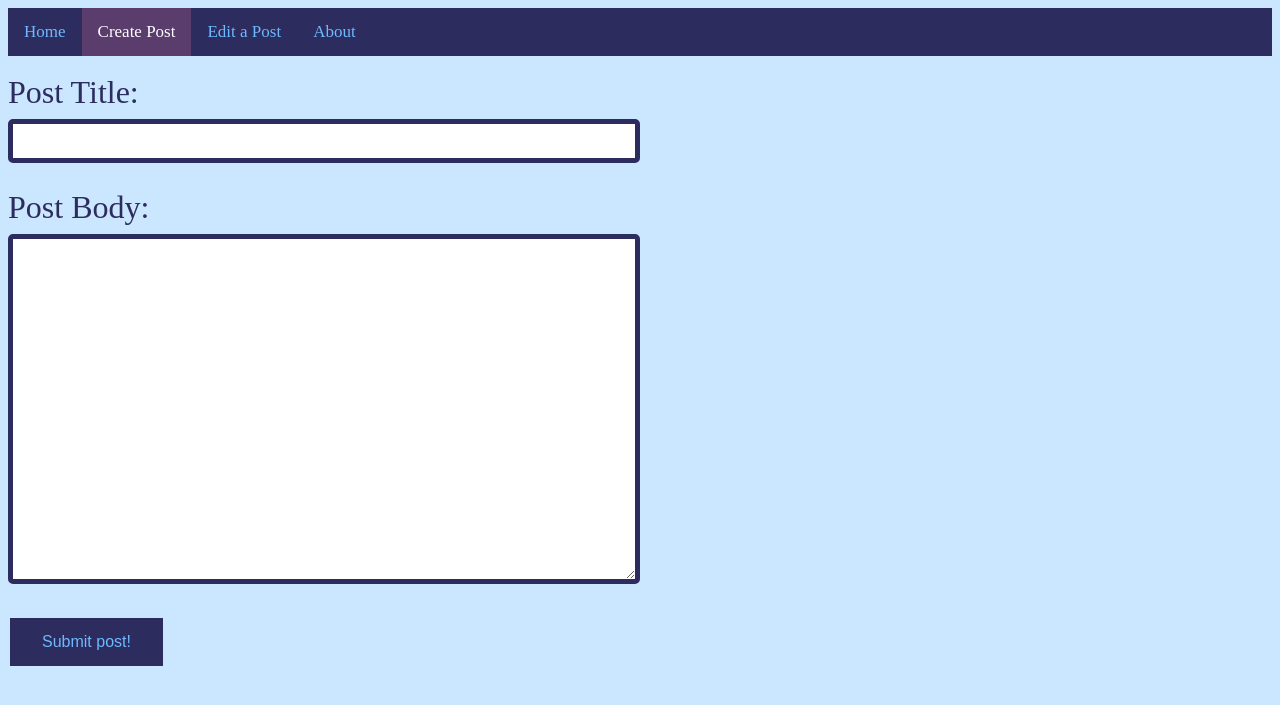
After one commit to Ben10Harper/CS401_Final_Website, a PHP site: page /newpost.php in a window 1280 px wide. The commit adds this page. Shown: the top 705 px of the page. Run offline with PHP 8.4, Linux system fonts and the light colour scheme.

Commit message:
can now create new posts, all posts appear on home page

```diff
--- a/css/style.css
+++ b/css/style.css
@@ -33,3 +33,79 @@ h2 {
     background-color: #5b3d6d;
     color: white;
 }
+
+input[type=text] {
+    width: 50%;
+    background-color: #ffffff;
+    color:rgb(44, 44, 94);
+    padding: 3px 3px;
+    margin: 8px 0;
+    box-sizing: border-box;
+    border: 5px solid rgb(44, 44, 94);
+    border-radius: 5px;
+    text-align: start;
+    font-size: 24px;
+}
+
+textarea {
+    width: 50%;
+    height: 350px;
+    background-color: #ffffff;
+    color:rgb(44, 44, 94);
+    padding: 3px 3px;
+    margin: 8px 0;
+    box-sizing: border-box;
+    border: 5px solid rgb(44, 44, 94);
+    border-radius: 5px;
+    text-align: start;
+}
+
+input[type=text]:focus {
+    border: 5px solid #a454d3;
+}
+
+textarea:focus {
+    border: 5px solid #a454d3;
+}
+
+input[type=submit] {
+    border: none;
+    color:#6eb9ff;
+    background-color: rgb(44, 44, 94);
+    padding: 15px 32px;
+    text-align: center;
+    text-decoration: none;
+    display: inline;
+    font-size: 16px;
+    margin: 4px 2px;
+    cursor: pointer;
+}
+
+input[type=submit]:hover {
+    background-color: rgb(36, 172, 138);
+    color: black;
+}
+
+button {
+    border: none;
+    color:#6eb9ff;
+    background-color: rgb(44, 44, 94);
+    padding: 15px 32px;
+    text-align: center;
+    text-decoration: none;
+    display: inline;
+    font-size: 16px;
+    margin: 4px 2px;
+    cursor: pointer;
+}
+
+button:hover {
+    background-color: rgb(36, 172, 138);
+    color: black;
+}
+
+label {
+    color: rgb(44, 44, 94);
+    font-size: 32px;
+    font-style: bold;
+}
--- a/example.php
+++ b/example.php
@@ -1,3 +1,3 @@
 <?php
-
-echo "<p> This text is from the example.php file! </p>";
+$time = time();
+echo "<p> This text is from the example.php file! $time</p>";
--- a/index.php
+++ b/index.php
@@ -19,6 +19,7 @@
   <h1>Welcome to Ben's Basic Blog!</h1>
   <h2>Here you can see all the latest posts!</h2>
   <img src="img/thedude.jpg" alt="The dude">
+  <?php include("loadposts.php"); ?>
   <?php include("example.php"); ?>
   <button type="button" onclick="helloJS()">Click Me!</button>
 
--- /dev/null
+++ b/newpost.php
@@ -0,0 +1,30 @@
+<!DOCTYPE html>
+<html lang="en">
+
+<head>
+  <link rel="stylesheet" href="css/style.css">
+  <title>Hello World</title>
+</head>
+
+
+<body>
+
+  <div class="navbar">
+    <a href="index.php">Home</a>
+    <a class = "active" href="newpost.php">Create Post</a>
+    <a href="editpost.php">Edit a Post</a>
+    <a href="about.php">About</a>
+  </div>
+
+  <br>
+  <form action="savepost.php" method = "get">
+    <label for="posttitle">Post Title:</label><br>
+    <input type="text" id="posttitle" name="posttitle" autocomplete="off"><br><br>
+    <label for="postbody">Post Body:</label><br>
+    <textarea id="postbody" name="postbody"></textarea><br><br>
+    <input type="submit" name="submitButton" class="submitButton" value="Submit post!"/>
+  </form>
+
+</body>
+  <script src="js/main.js"></script>
+</html>
--- /dev/null
+++ b/posts/1638415496.txt
@@ -0,0 +1,3 @@
+This is the post title
+<br>
+This is the post body
--- /dev/null
+++ b/posts/1638415543.txt
@@ -0,0 +1,3 @@
+12314
+<br>
+wefewrferg
--- /dev/null
+++ b/posts/1638415571.txt
@@ -0,0 +1,3 @@
+1234
+<br>
+eghrehgrth
--- /dev/null
+++ b/posts/1638415614.txt
@@ -0,0 +1,3 @@
+234
+<br>
+werterg
--- /dev/null
+++ b/posts/1638415650.txt
@@ -0,0 +1,3 @@
+2134
+<br>
+345345
--- /dev/null
+++ b/posts/1638415818.txt
@@ -0,0 +1,3 @@
+12341234
+<br>
+werewrgerg
--- /dev/null
+++ b/posts/1638415870.txt
@@ -0,0 +1,3 @@
+123123
+<br>
+wqeweqfwef
--- /dev/null
+++ b/posts/1638415901.txt
@@ -0,0 +1,3 @@
+123124
+<br>
+wefwefwef
```
Also changed, not shown: loadposts.php (added, +19 -0 lines), savepost.php (added, +12 -0 lines), js/main.js (line endings or trailing spaces).
